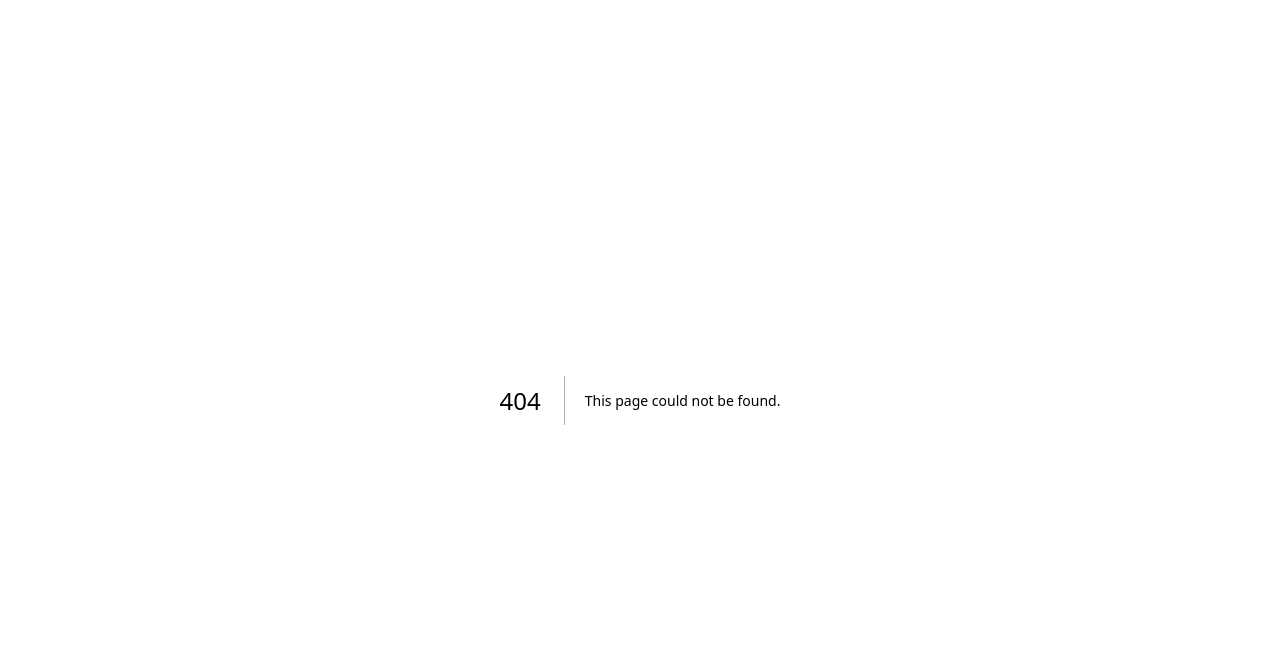
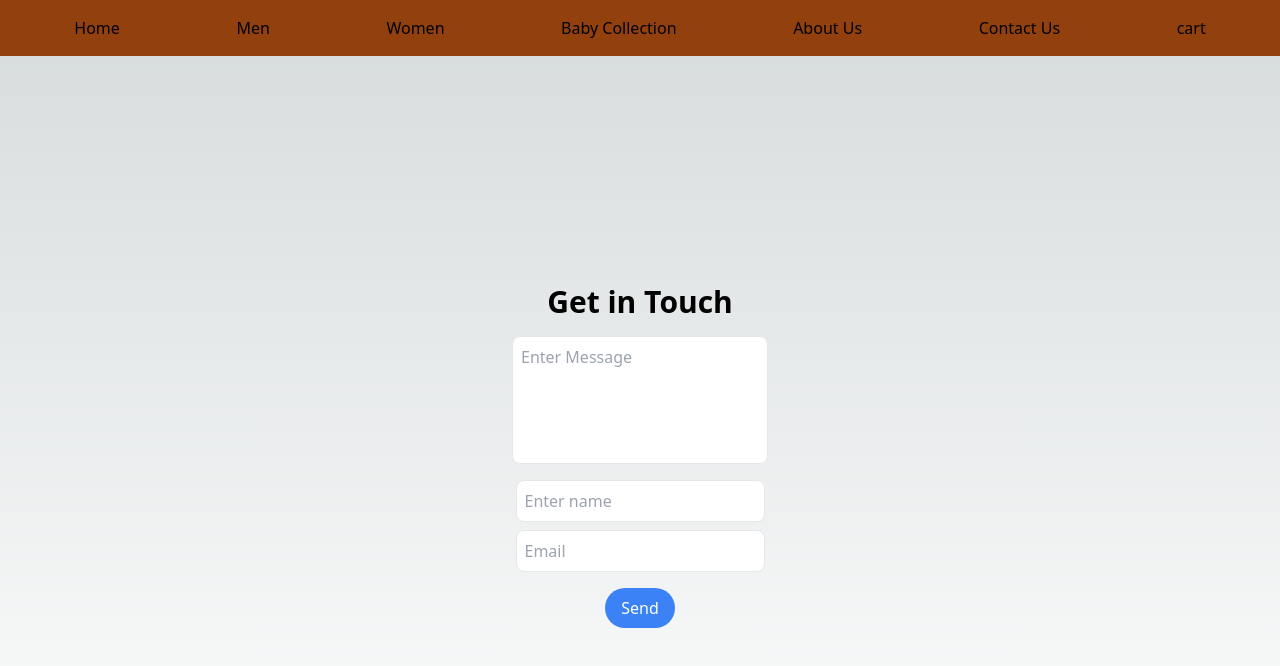
Before and after one commit to Vinaysohaliya/Ecom-app, a Next.js app: page /contactus in a window 1280 px wide. Before the commit this address had no page. Shown: the top 666 px of the page. Built offline with nearby package versions, Linux system fonts and the light colour scheme.

Commit message:
contact page added

```diff
--- a/src/pages/Landing.js
+++ b/src/pages/Landing.js
@@ -4,7 +4,6 @@ import Link from 'next/link';
 import products from './product.json'
 import CategoryData from './category.json';
 
-import NavBar from './components/nav/nav';
 import ProductCard from './components/productCard'
 import CategoryCard from './components/category/categoryCard';
 
@@ -12,7 +11,6 @@ import CategoryCard from './components/category/categoryCard';
 function ProductsPage() {
   return (
     <div>
-      <NavBar />
 
 
       <div className='flex justify-evenly my-10'>
--- a/src/pages/_app.js
+++ b/src/pages/_app.js
@@ -1,10 +1,12 @@
 import '@/styles/globals.css'
 import { Provider } from 'react-redux';
 import store from '../Redux/store';
+import NavBar from './components/nav/nav';
 
 export default function App({ Component, pageProps }) {
   return (
     <Provider store={store}>
+        <NavBar/>
       <Component {...pageProps} />
     </Provider>
   );
--- a/src/pages/components/nav/nav.js
+++ b/src/pages/components/nav/nav.js
@@ -17,10 +17,10 @@ const NavBar = () => {
           <Link href="/baby">Baby Collection</Link>
         </li>
         <li className="mx-2">
-          <Link href="/about">About Us</Link>
+          <Link href="/aboutus">About Us</Link>
         </li>
         <li className="mx-2">
-          <Link href="/contact">Contact Us</Link>
+          <Link href="/contactus">Contact Us</Link>
         </li>
         <li className="mx-2">
           <Link href="/cartItem">cart</Link>
--- /dev/null
+++ b/src/pages/contactus.js
@@ -0,0 +1,40 @@
+import React from 'react';
+
+const ContactUs = () => {
+
+
+
+  return (
+    <div className='flex flex-col h-screen items-center justify-center'>
+      <h1 className='text-3xl font-semibold mb-4'>
+        Get in Touch
+      </h1>
+      <textarea
+        className='border rounded-lg p-2 w-64 h-32 resize-none'
+        placeholder='Enter Message'
+      ></textarea>
+      <div className='flex flex-col space-y-2 mt-4'>
+        <input
+          id='name'
+          type='text'
+          className='border rounded-lg p-2'
+          placeholder='Enter name'
+        />
+        <input
+          id='email'
+          type='email'
+          className='border rounded-lg p-2'
+          placeholder='Email'
+        />
+      </div>
+      <button className='bg-blue-500 text-white px-4 py-2 rounded-full mt-4 hover:bg-blue-600 transition-colors'>
+        Send
+      </button>
+    </div>
+  );
+};
+
+
+
+
+export default ContactUs
--- a/src/pages/product/[productId].js
+++ b/src/pages/product/[productId].js
@@ -1,12 +1,13 @@
-// [productid].js (inside pages directory)
 import React from 'react';
-import { useDispatch } from 'react-redux';
+import { useSelector, useDispatch } from 'react-redux';
 import { addToCart } from '../../Redux/cart/cartSlice';
 import products from '../product.json';
 import { useRouter } from 'next/router';
-import Link from 'next/link'; // Import the Link component
+import Link from 'next/link';
+function ProductDetailPage() {
 
-function ProductDetailPage() {
+
+
     const dispatch = useDispatch();
     const router = useRouter();
 
@@ -34,16 +35,15 @@ function ProductDetailPage() {
                         Add to Cart
                     </button>
 
-                    {/* Link to the cart page */}
                     <Link href="/cartItem" className="bg-green-500 hover:bg-green-600 text-white px-4 py-2 mt-2 rounded">
                         Go to Cart
                     </Link>
+                    <div>{}</div>
                 </div>
             </div>
         );
     }
 
-    // If the product doesn't exist (invalid ID), display a message or redirect to an error page
     return (
         <div>
             <h1 className="text-3xl font-bold mb-4">Product not found</h1>
```
